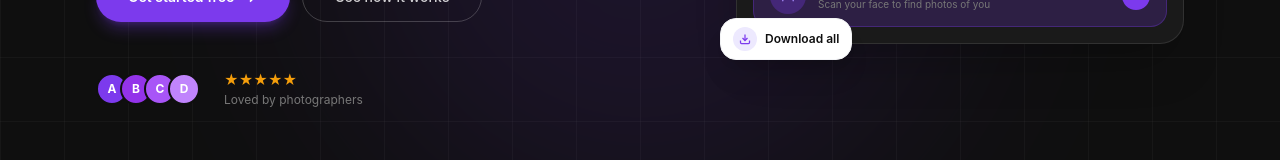
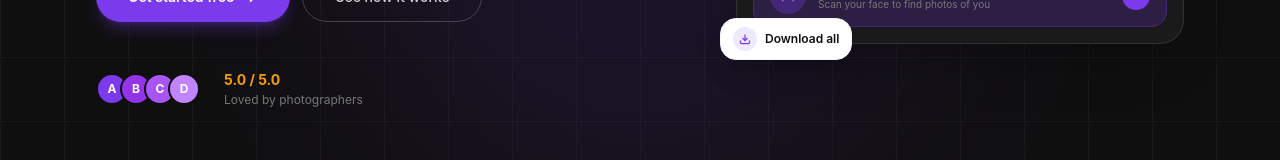
Before and after one commit to Akashkedlaya/pruview, a Next.js app in the folder frontend/: page / in a window 1280 px wide. Shown: the part 583-743 px from the top of the page. Built offline with nearby package versions, Linux system fonts and the light colour scheme.

Commit message:
Emoji removal

```diff
--- a/frontend/app/page.tsx
+++ b/frontend/app/page.tsx
@@ -75,7 +75,7 @@ export default function LandingPage() {
             <a href="#features" className="text-sm text-[#555]" onClick={() => setMenuOpen(false)}>Features</a>
             <a href="#how-it-works" className="text-sm text-[#555]" onClick={() => setMenuOpen(false)}>How it works</a>
             <a href="#for-photographers" className="text-sm text-[#555]" onClick={() => setMenuOpen(false)}>For photographers</a>
-            <Link href="/admin/login" className="text-sm font-medium text-[#7c3aed]">Log in →</Link>
+            <Link href="/admin/login" className="text-sm font-medium text-[#7c3aed]">Log in</Link>
           </div>
         )}
       </header>
@@ -133,7 +133,7 @@ export default function LandingPage() {
                 ))}
               </div>
               <div>
-                <div className="flex text-[#f59e0b] text-sm">★★★★★</div>
+                <p className="text-sm font-bold text-[#f59e0b]">5.0 / 5.0</p>
                 <p className="text-xs text-[#777] mt-0.5">Loved by photographers</p>
               </div>
             </div>
```
